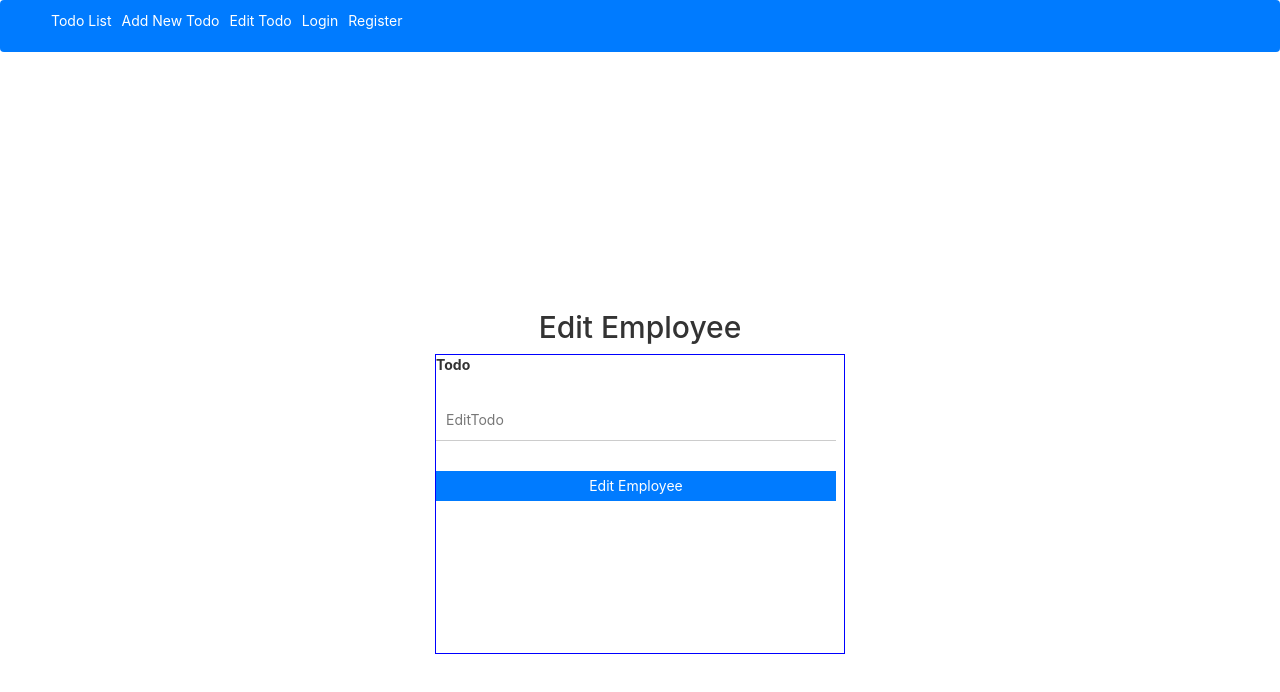
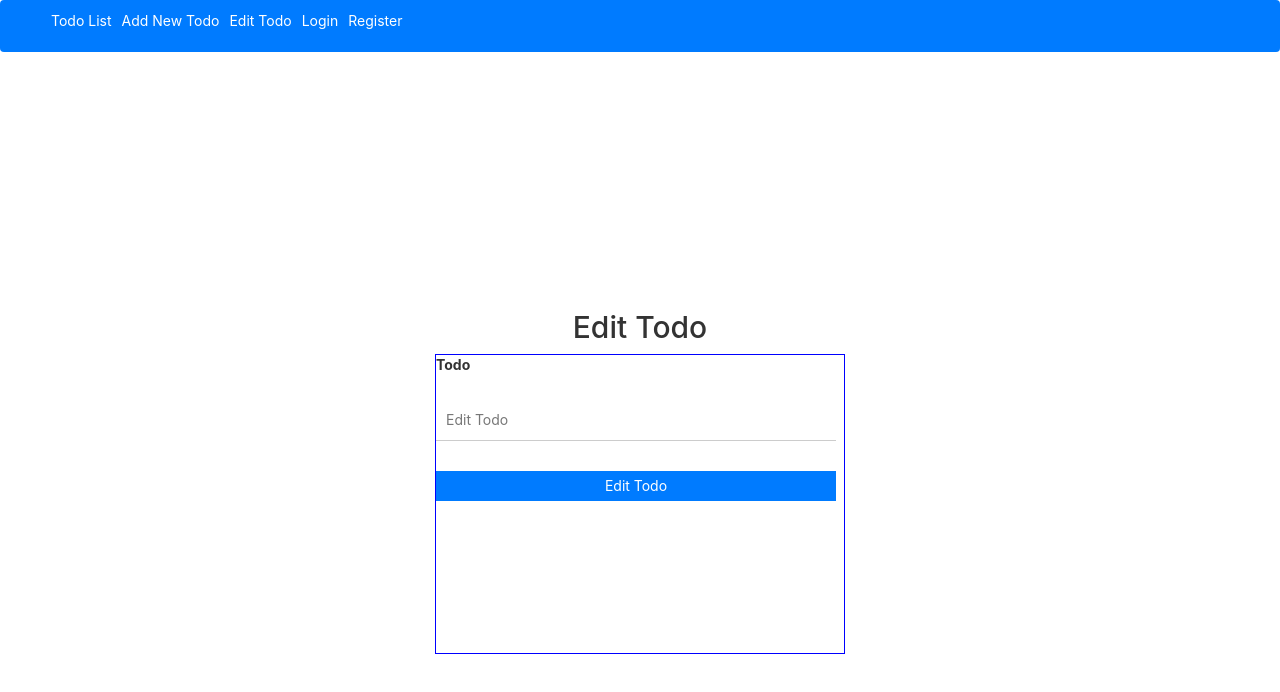
Before and after one commit to thakurankit6767/Todo_Assignment, a React (Create React App) app in the folder frontend/: page /edittodo in a window 1280 px wide. Shown: the top 692 px of the page. Built offline with nearby package versions, Linux system fonts and the light colour scheme; no server answers.

Commit message:
updating edit page code

```diff
--- a/frontend/src/components/EditTodo.jsx
+++ b/frontend/src/components/EditTodo.jsx
@@ -1,4 +1,3 @@
-//EditEmployee.js
 import React, { useState, useEffect } from "react";
 import axios from "axios";
 import { useNavigate, useParams } from "react-router-dom";
@@ -51,20 +50,20 @@ const EditTodo = () => {
 
   return (
     <div className="login-container">
-      <h2>Edit Employee</h2>
-      <form onSubmit={handleSubmit} className="login-form ">
+      <h2>Edit Todo</h2>
+      <form onSubmit={handleSubmit} className="login-form">
         <label>Todo</label>
         <input
           type="text"
-          name="firstName"
+          name="todo"
           value={emp.todo}
           onChange={handleInputChange}
-          placeholder="EditTodo"
+          placeholder="Edit Todo"
           className="login-input"
         />
 
         <button type="submit" className="register-button">
-          Edit Employee
+          Edit Todo
         </button>
       </form>
     </div>
--- a/frontend/src/components/Todo.jsx
+++ b/frontend/src/components/Todo.jsx
@@ -41,9 +41,7 @@ function Todo() {
       });
   }
 
-  function handleEdit(todoId) {
-    navigate(`/edittodo/${todoId}`);
-  }
+
 
   return (
     <div style={divStyle}>
@@ -68,13 +66,12 @@ function Todo() {
                   >
                     Delete
                   </Button>{" "}
-                  {/* Add a space between buttons */}
-                  <Button
-                    variant="primary"
-                    onClick={() => handleEdit(todo._id)}
+                  <Link
+                    to={"/edittodo/" + todo._id}
+                    className="btn btn-primary"
                   >
                     Edit
-                  </Button>
+                  </Link>
                 </td>
               </tr>
             );
```
Also changed, not shown: 1 other file (tests, documents, lock files or other folders).
